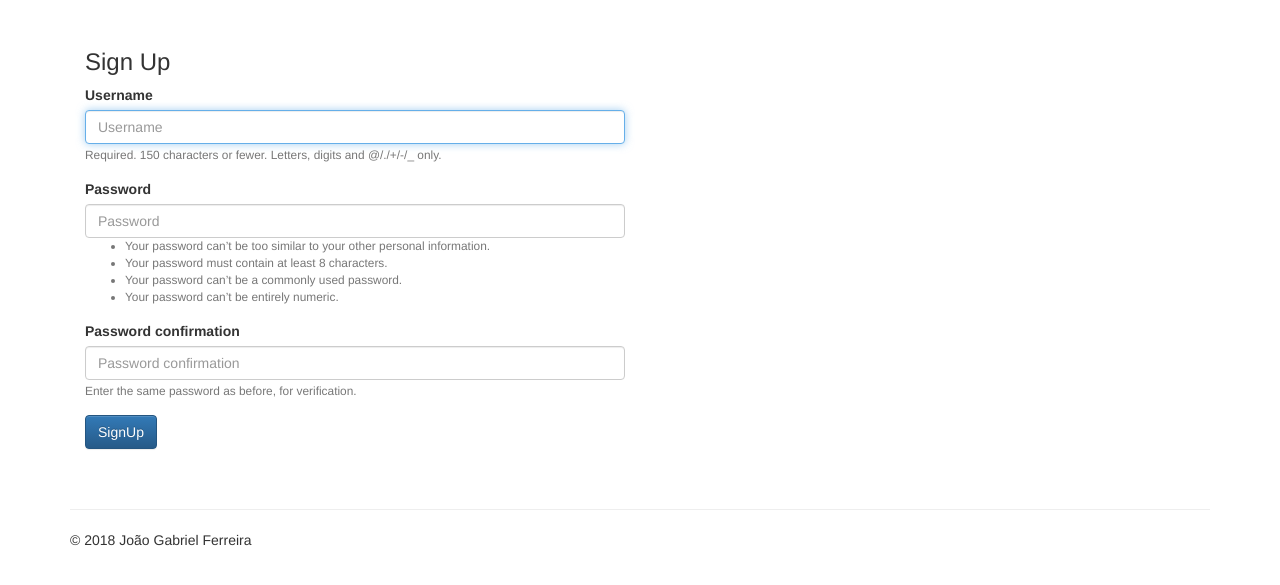
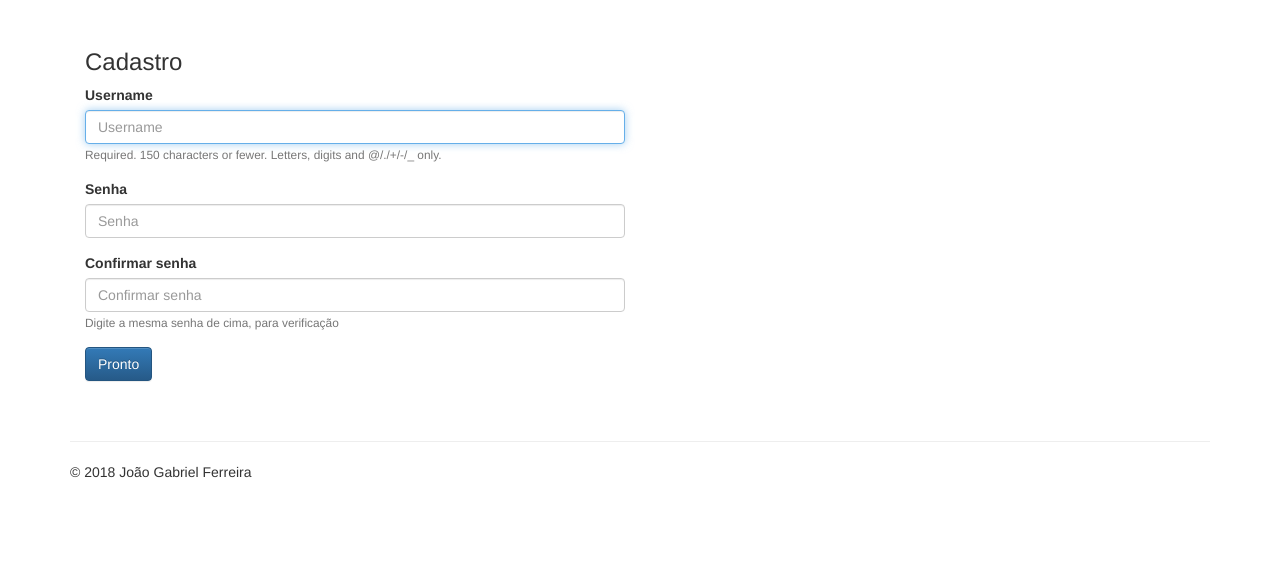
Before and after one commit to jgnunes/mysite, a Django app: page /users/signup/ in a window 1280 px wide. Shown: the part 51-636 px from the top of the page. Run offline with Django 3.2, Linux system fonts and the light colour scheme; some libraries are stand-ins or nearby versions.

```diff
--- a/listas/views.py
+++ b/listas/views.py
@@ -47,7 +47,7 @@ def criar_lista(request):
     #se nenhum assunto tiver sido selecionado, apenas disciplina(s)
     #assunto nao sera usado para filtrar as questoes
     if not assunto:
-        # questoes_queryset = Questao.objects.filter(disciplinas__nome__in=disciplina)[:max_questoes]
+        questoes_queryset = Questao.objects.filter(disciplinas__nome__in=disciplina)[:max_questoes]
         for questao in questoes_queryset:
             respostas_queryset = Resposta.objects.filter(questao_id=questao.id)[:5]
             for resposta in respostas_queryset:
--- a/users/forms.py
+++ b/users/forms.py
@@ -1,7 +1,42 @@
+from django.contrib.auth.forms import UserCreationForm
 from django import forms
+from django.db import models
+from django.core import validators
+from django.contrib.auth.models import User
 
 class LogoutForm(forms.Form):
     pass
 
 class LoginForm(forms.Form):
     pass
+
+class RegisterForm(UserCreationForm):
+    error_messages = {
+        'Erro': (u"As duas senhas digitadas são diferentes"),
+    }
+
+    password1 = forms.CharField(label=("Senha"),
+                                widget=forms.PasswordInput)
+    password2 = forms.CharField(label=("Confirmar senha"),
+                                widget=forms.PasswordInput,
+                                help_text=(u"Digite a mesma senha de cima, para verificação"))
+    class Meta:
+        model = User
+        fields = ("username",)
+
+    def clean_password2(self):
+        password1 = self.cleaned_data.get("password1")
+        password2 = self.cleaned_data.get("password2")
+        if password1 and password2 and password1 != password2:
+            raise forms.ValidationError(
+                self.error_messages['Erro'],
+                code='password_mismatch',
+            )
+        return password2
+
+    def save(self, commit=True):
+        user = super(RegisterForm, self).save(commit=False)
+        user.set_password(self.cleaned_data["password1"])
+        if commit:
+            user.save()
+        return user
--- a/users/templates/users/signup.html
+++ b/users/templates/users/signup.html
@@ -14,11 +14,11 @@
 <div id="content">
     <div class="container">
         <div class="col-md-6">
-            <h3>Sign Up</h3>
+            <h3>Cadastro</h3>
             <form action="" method="post">
                 {% bootstrap_form form %}
                 {% csrf_token %}
-                <input type="submit" value="SignUp" class="btn btn-primary">
+                <input type="submit" value="Pronto" class="btn btn-primary">
             </form>
         </div>
      </div>
--- a/users/views.py
+++ b/users/views.py
@@ -35,6 +35,6 @@ class LogoutView(LoginRequiredMixin, FormView):
             return HttpResponseRedirect(reverse('home'))
 
 class SignUpView(CreateView):
-    form_class = UserCreationForm
+    form_class = forms.RegisterForm
     template_name = 'users/signup.html'
     success_url = reverse_lazy('users:login') #direciona de Signup para Login
```
Also changed, not shown: db.sqlite3.
